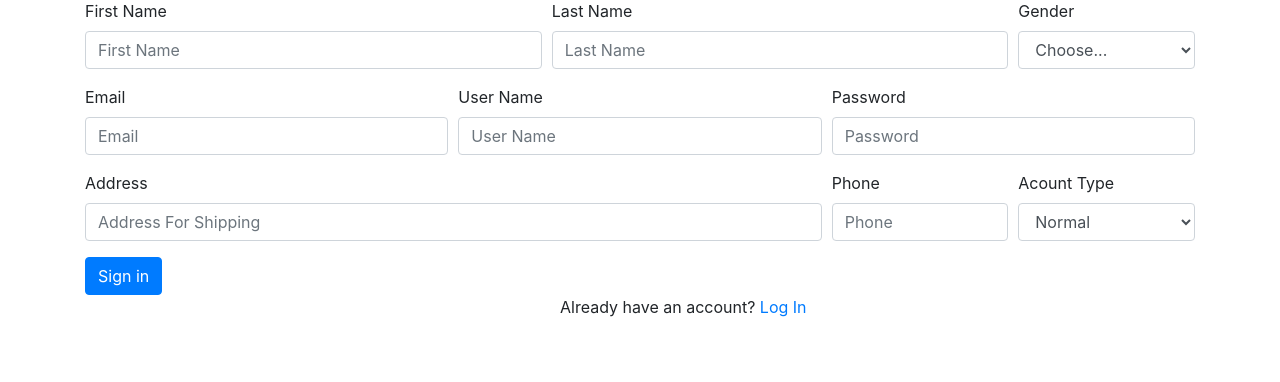
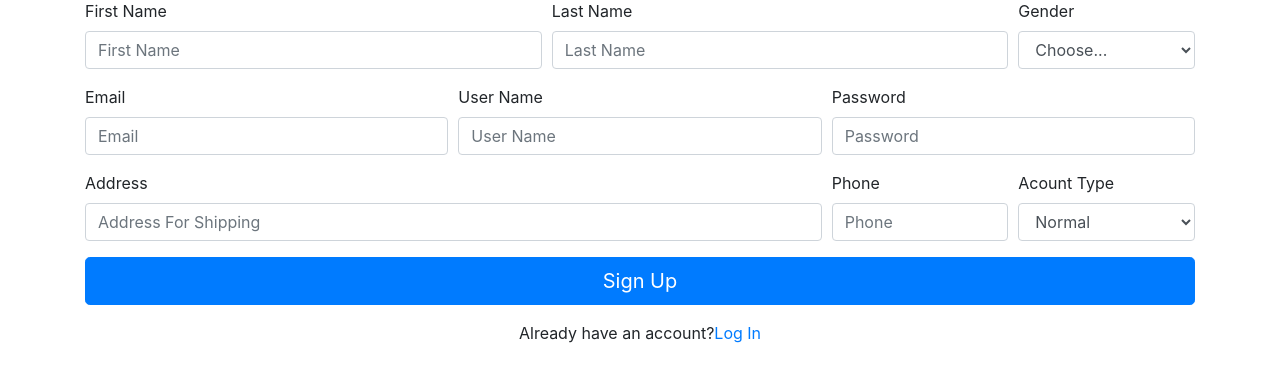
Before and after one commit to Henry-929/PlanATree, a PHP site: page /registration.php in a window 1280 px wide. Shown: the part 209-591 px from the top of the page. Run offline with PHP 8.4, Linux system fonts and the light colour scheme; data comes from the database, SQL or seed files in the repository; data that the repository does not hold is empty.

Commit message:
change layout

```diff
--- a/login.php
+++ b/login.php
@@ -155,11 +155,11 @@ session_start();
 	<div class="col-sm-4"></div>
   </div>
   <div class="form-group row">
-  <div class="col-sm-5"></div>
-  <div class="col-sm-4">
+
+  <div class="col-sm d-flex justify-content-center">
 	New here? <a href="registration.php" class="text-decoration-none">Sign Up</a>
   </div>
-  <div class="col-sm-3"></div>
+
   </div>
 
 
--- a/registration.php
+++ b/registration.php
@@ -173,15 +173,20 @@ session_start();
       </select>
     </div>
   </div>
+  <div class="form-group row">
 
-  <button type="submit" class="btn btn-primary">Sign in</button>
+    <div class="col-sm-12">
+      <button type="submit" class="btn btn-primary btn-lg btn-block">Sign Up</button>
+    </div>
+
+  </div>
 
   <div class="form-group row">
-  <div class="col-sm-5"></div>
-  <div class="col-sm-4">
-	Already have an account? <a href="registration.php" class="text-decoration-none">Log In </a>
+
+  <div class="col-sm d-flex justify-content-center">
+	Already have an account? <a href="login.php" class="text-decoration-none">Log In </a>
   </div>
-  <div class="col-sm-3"></div>
+
   </div>
 
 
```
